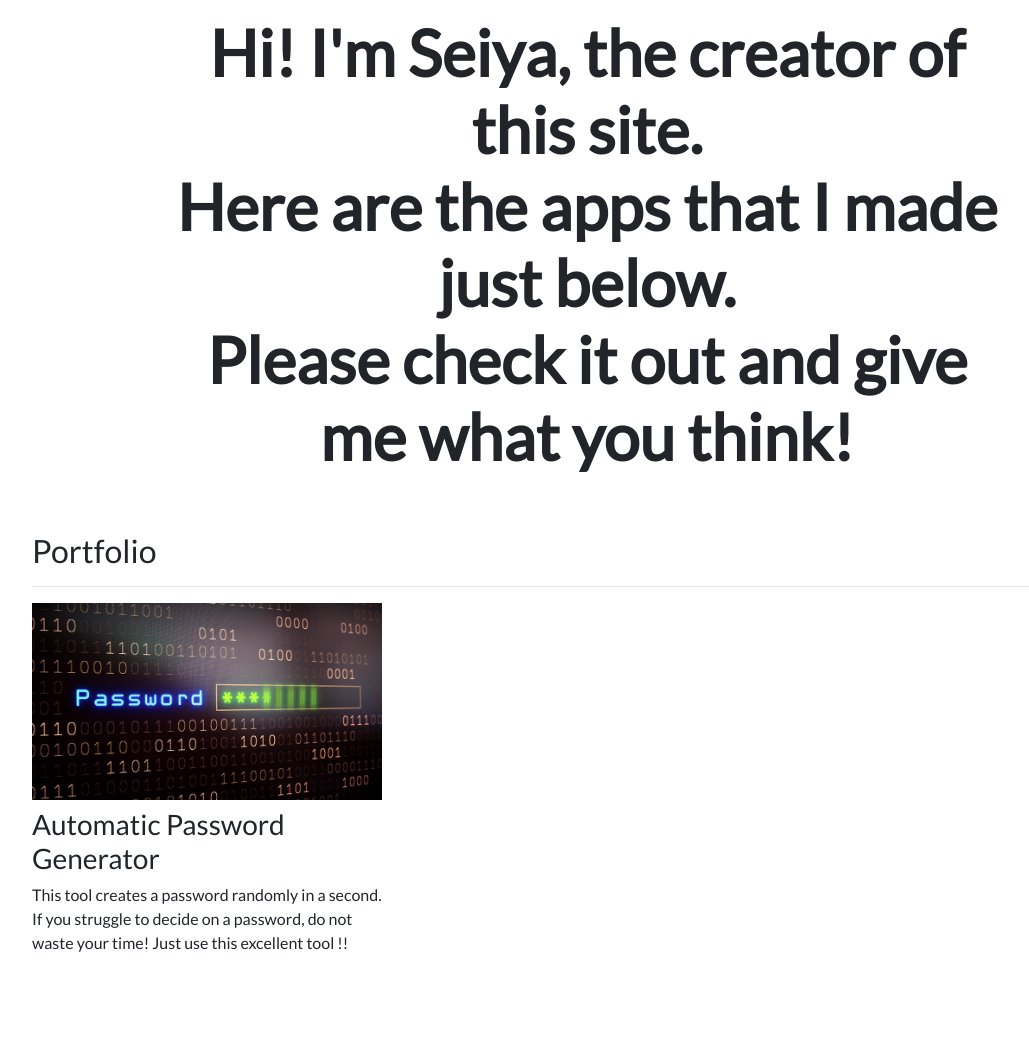
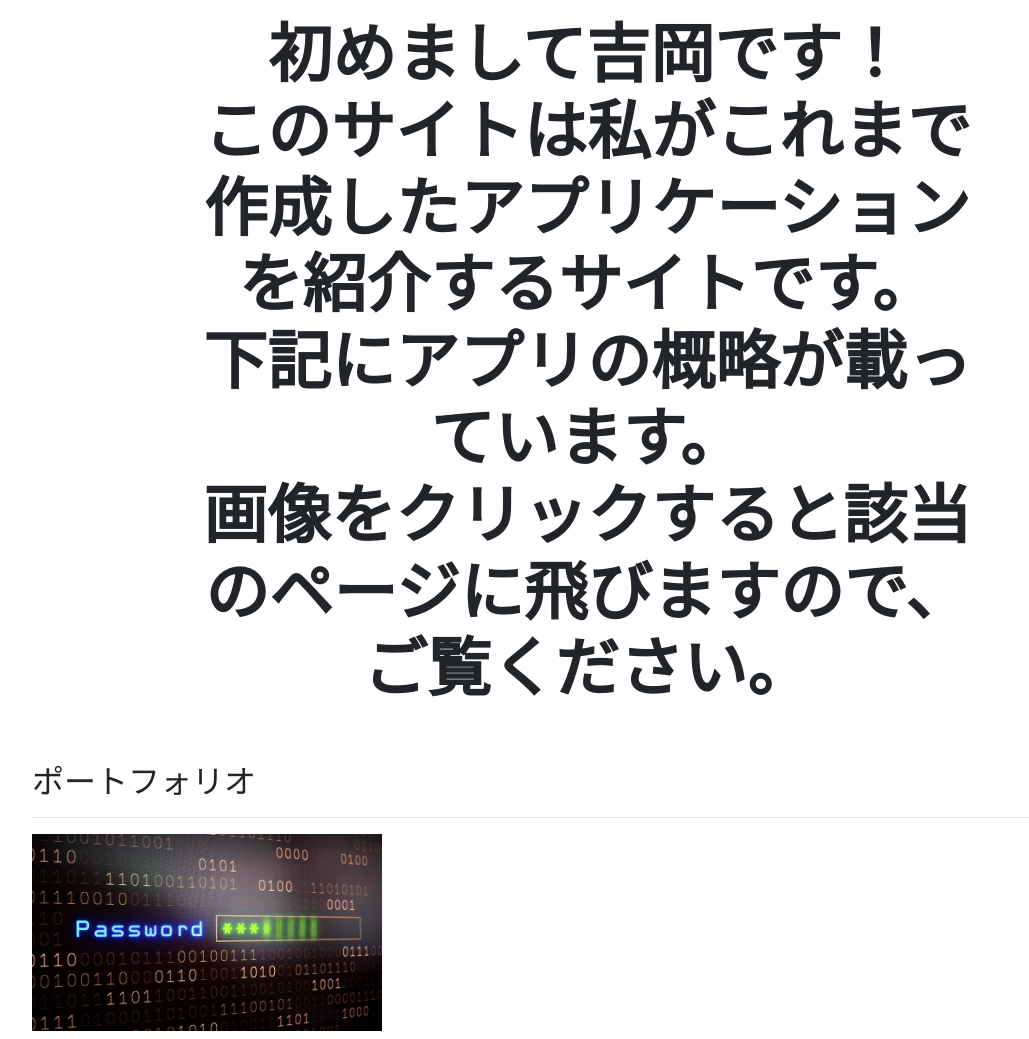
Before and after one commit to Seeya0/personal-portfolio, a Django app: page / in a window 1280 px wide. Shown: the part 373-1412 px from the top of the page, without its empty margins (53-1082 px from the left). Before the commit the page ends 1325 px from the top, so only its background shows below. Run offline with Django 3.2, Linux system fonts and the light colour scheme; data comes from the database, SQL or seed files in the repository; some libraries are stand-ins or nearby versions.

Commit message:
Translation

```diff
--- a/blog/templates/blog/all_blogs.html
+++ b/blog/templates/blog/all_blogs.html
@@ -6,7 +6,7 @@
 
 <h1 id="blogtitle" class="font-weight-bold text-center">Blog</h1>
 
-<h3 class="text-center mb-5">Seiya has written {{ blogs.count }} blog{{ blogs.count|pluralize }}</h3>
+<h3 class="text-center mb-5">Seeya は今まで {{ blogs.count }} つブログを書きました。</h3>
 
 {% for blog in blogs %}
 <div class="row justify-content-center my-3">
--- /dev/null
+++ b/personal_portfolio/local_settings.py
@@ -0,0 +1,3 @@
+DEBUG = True
+
+ALLOWED_HOSTS = []
--- a/personal_portfolio/settings.py
+++ b/personal_portfolio/settings.py
@@ -124,3 +124,8 @@ STATIC_ROOT =  BASE_DIR / 'static'
 
 MEDIA_URL = '/media/'
 MEDIA_ROOT =  BASE_DIR / 'media'
+
+try:
+    from .local_settings import *
+except ImportError:
+    print("Looks like no local file. You must be on production")
--- a/portfolio/templates/portfolio/base.html
+++ b/portfolio/templates/portfolio/base.html
@@ -33,13 +33,13 @@
       <div class="collapse navbar-collapse text-center" id="navbarNav">
         <ul class="navbar-nav ml-auto">
           <li class="nav-item">
-            <a class="nav-link" href="{% static "portfolio/職務経歴書_吉岡誠也.pdf" %}">Japanase Resume</a>
+            <a class="nav-link" href="{% static "portfolio/職務経歴書_吉岡誠也.pdf" %}">履歴書</a>
           </li>
           <li class="nav-item">
             <a class="nav-link" href={% static "portfolio/英文履歴書_吉岡誠也.pdf" %}>English Resume</a>
           </li>
           <li>
-            <a role="button" href="{% url 'blog:all_blogs' %}" class="btn btn-primary">Blog</a>
+            <a role="button" href="{% url 'blog:all_blogs' %}" class="btn btn-primary">ブログ</a>
           </li>
         </ul>
       </div>
--- a/portfolio/templates/portfolio/home.html
+++ b/portfolio/templates/portfolio/home.html
@@ -12,11 +12,13 @@
 
 <div class="row justify-content-center mb-3">
   <div class="col-md-9 text-center">
-    <h1 id="hometext" class="font-weight-bold">Hi! I'm Seiya, the creator of this site.<br>Here are the apps that I made just below.<br>Please check it out and give me what you think!</h1>
+    <h1 id="hometext" class="font-weight-bold">初めまして吉岡です！<br>このサイトは私がこれまで作成したアプリケーションを紹介するサイトです。
+      <br>下記にアプリの概略が載っています。
+      <br>画像をクリックすると該当のページに飛びますので、ご覧ください。</h1>
   </div>
 </div>
 
-<h2 class="mt-5">Portfolio</h2>
+<h2 class="mt-5">ポートフォリオ</h2>
 <hr>
 <div class="row">
   {% for project in projects %}
```
